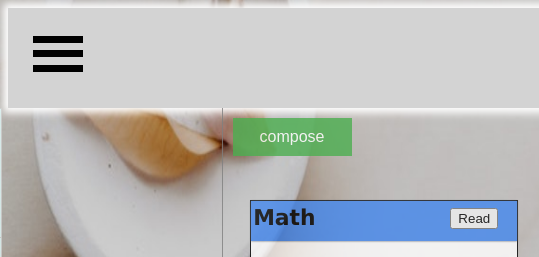
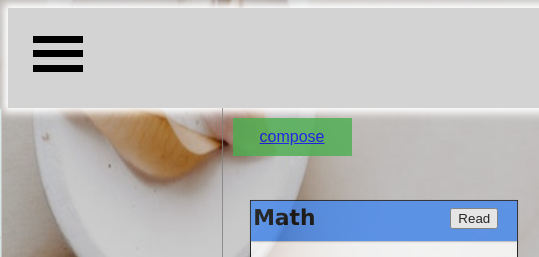
Before and after one commit to humble92/Nuntius, a plain HTML site: page src/html/messageSystem.html in a window 1280 px wide. Shown: the top 257 px of the page, 0-539 px from the left. Drawn offline with nearby package versions, Linux system fonts and the light colour scheme; a script that the page names is missing.

Commit message:
Update messageSystem.html

```diff
--- a/src/html/messageSystem.html
+++ b/src/html/messageSystem.html
@@ -55,7 +55,7 @@
       </div>
 
       <div id="content">
-      <button class="button">compose</button>
+      <button class="button"><a href="email.html">compose</a></button>
         <br>
         <br>
         <div class="galleryItem">
```
